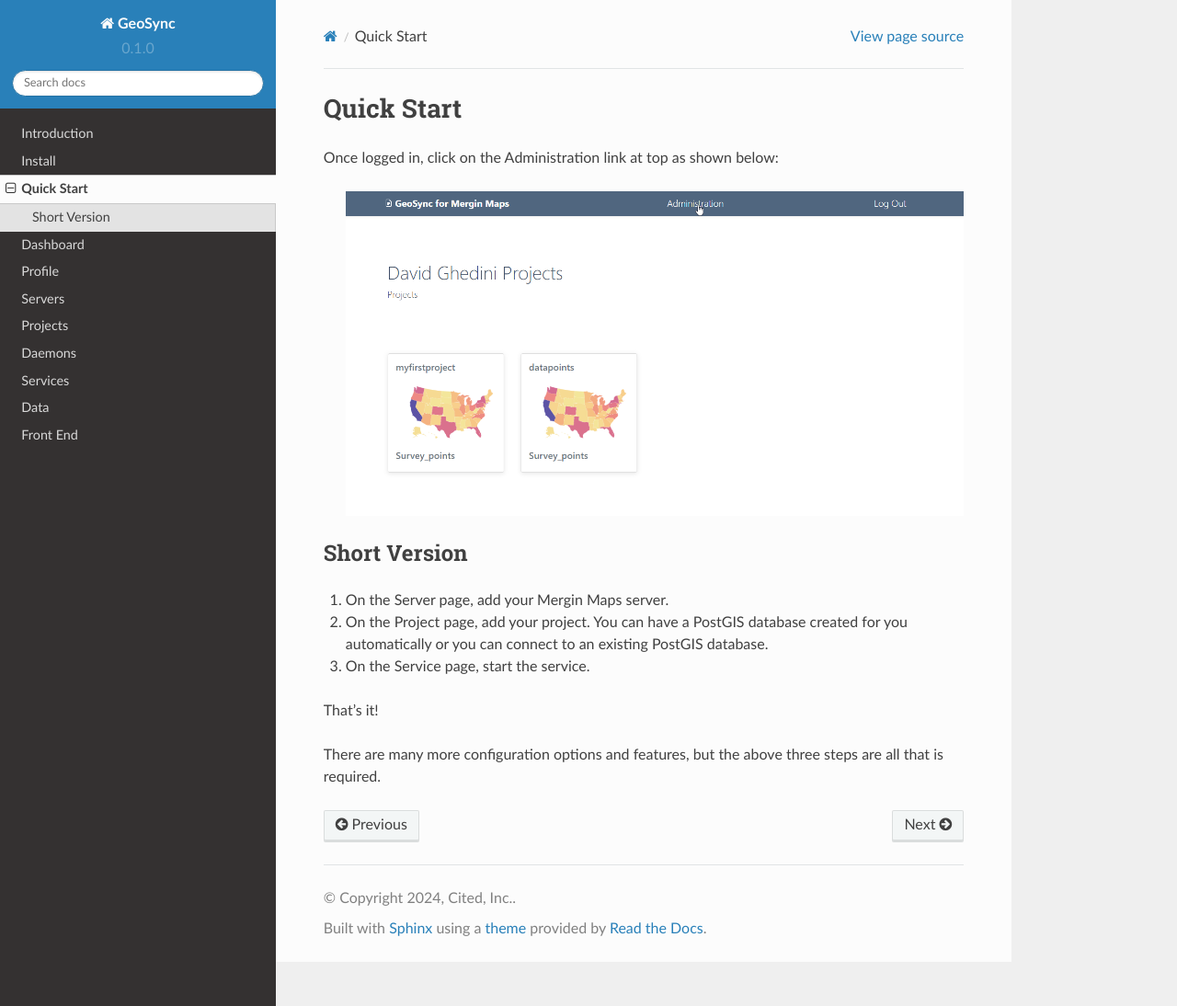
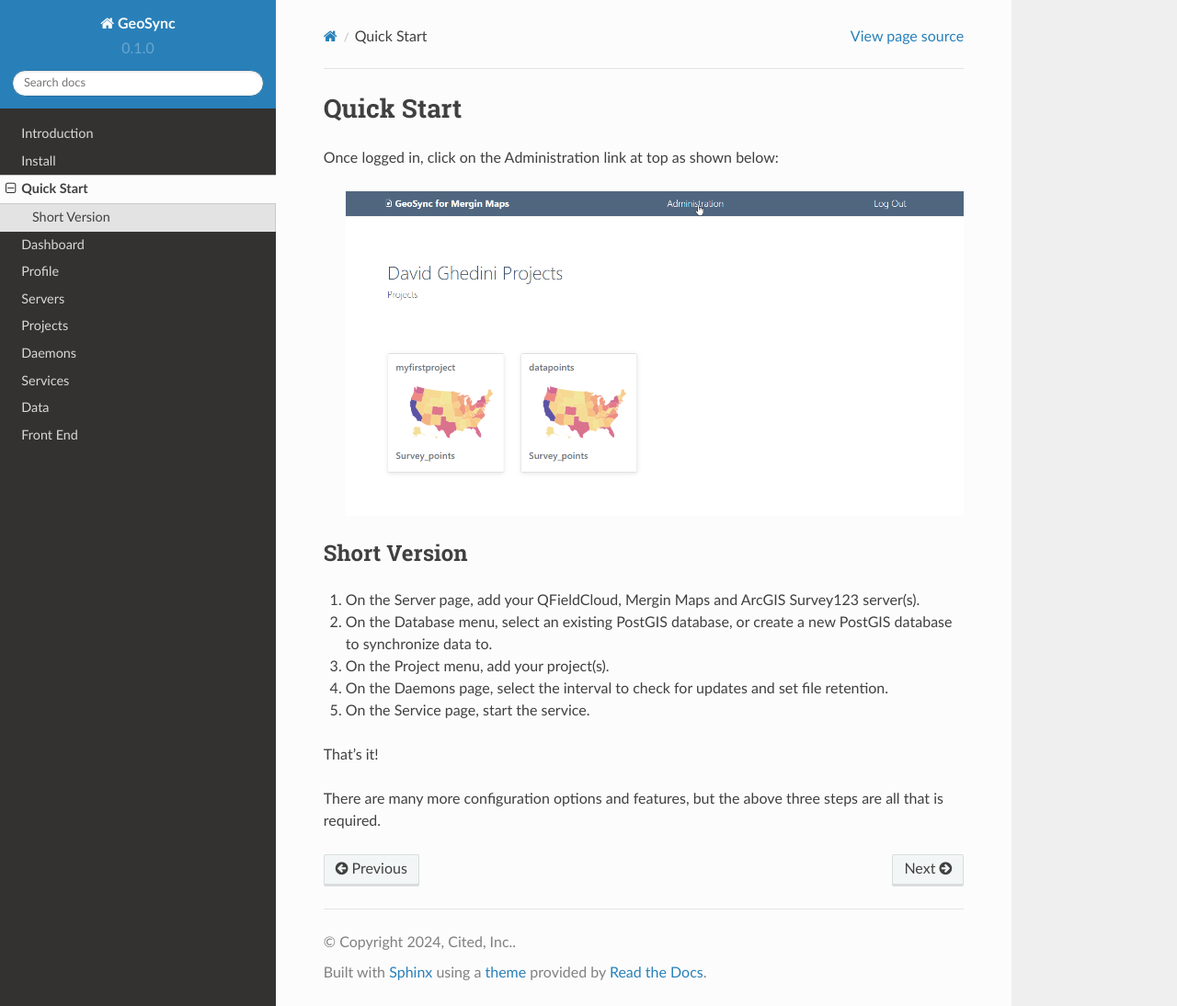
Before and after one commit to AcuGIS/GeoSync, a Sphinx documentation site: the page built from docs/source/quickstart.rst, in a window 1280 px wide and 1094 px high. Shown: the whole window at 92% size. Built offline with Sphinx 7.4.7 and the Read the Docs theme 2.0.0, drawn with Linux system fonts in a browser that asks for light colours.

Commit message:
Update quickstart.rst

```diff
--- a/docs/source/quickstart.rst
+++ b/docs/source/quickstart.rst
@@ -9,11 +9,15 @@ Once logged in, click on the Administration link at top as shown below:
 Short Version
 ------------
 
-1.  On the Server page, add your Mergin Maps server.
+1.  On the Server page, add your QFieldCloud, Mergin Maps and ArcGIS Survey123 server(s).
 
-2.  On the Project page, add your project.  You can have a PostGIS database created for you automatically or you can connect to an existing PostGIS database.
+2.  On the Database menu, select an existing PostGIS database, or create a new PostGIS database to synchronize data to.
 
-3.  On the Service page, start the service.
+3.  On the Project menu, add your project(s).
+
+4.  On the Daemons page, select the interval to check for updates and set file retention.
+
+5.  On the Service page, start the service.
 
 That's it!
 
```
